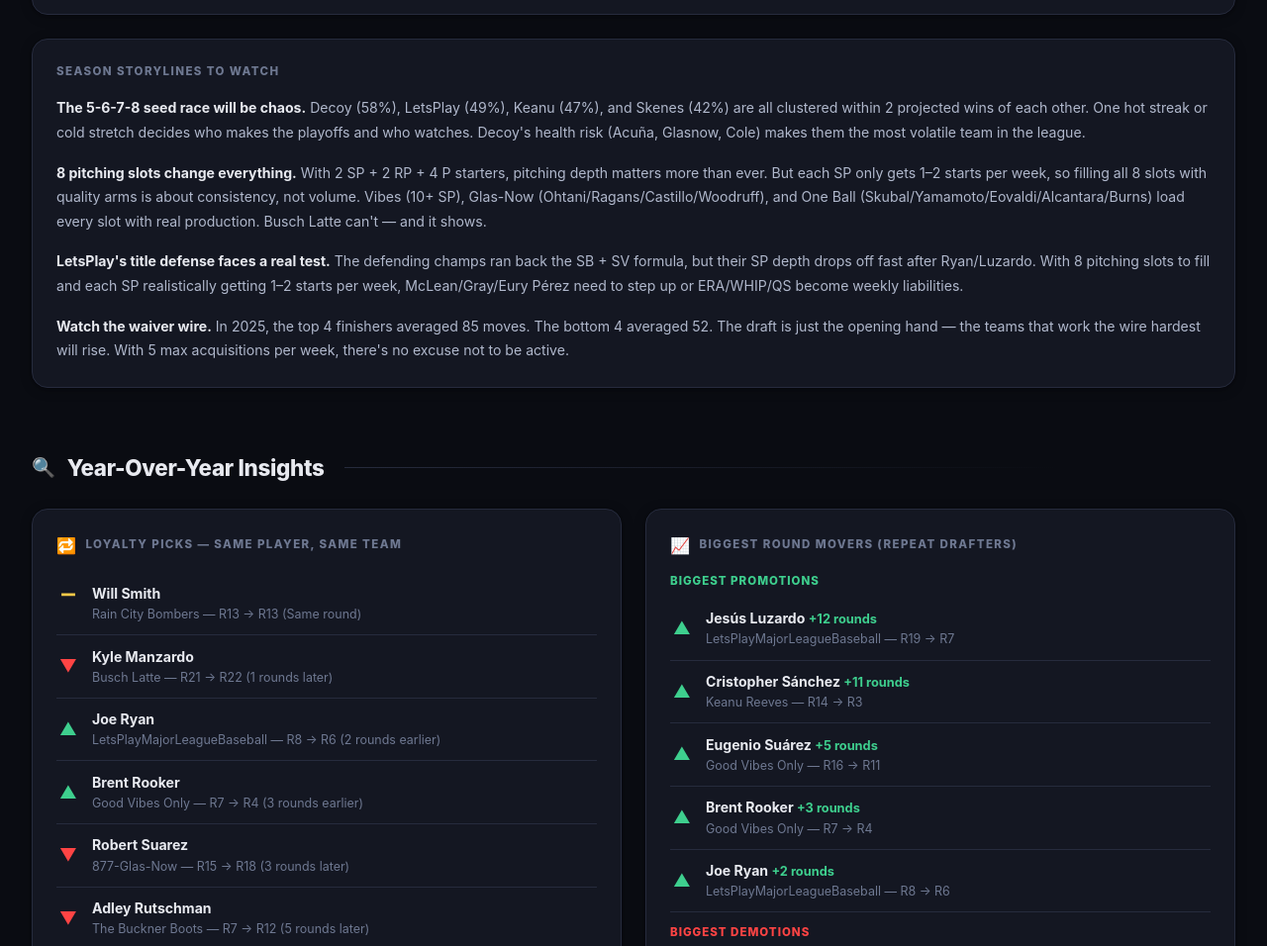
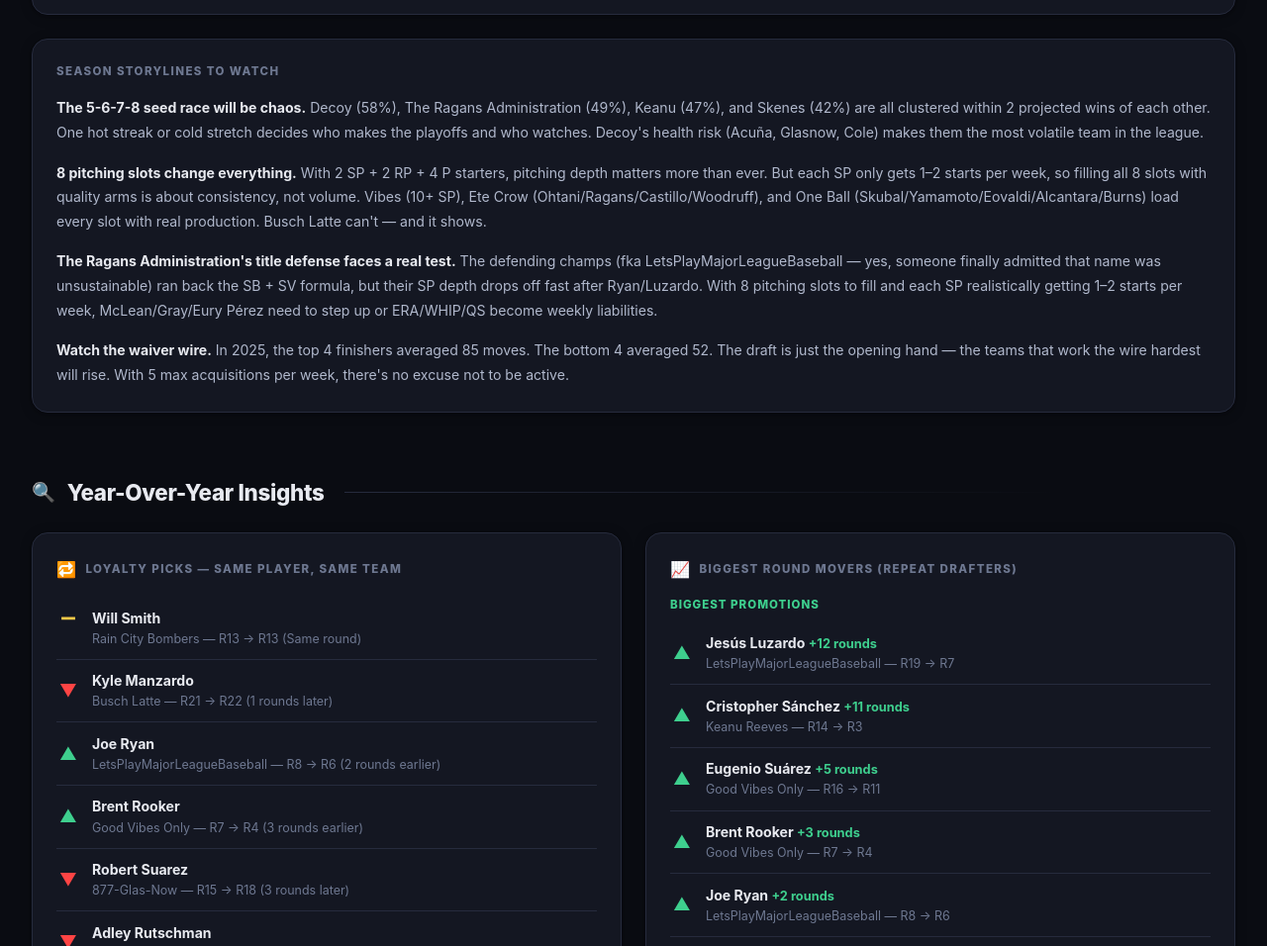
Before and after one commit to IsoscelesKr4mer/issyfantasybaseball2026, a plain HTML site: page draft.html in a window 1280 px wide. Shown: the part 5492-6448 px from the top of the page at 99% size. Drawn offline with Linux system fonts and the light colour scheme.

Commit message:
fix: update team names — draft.html

```diff
--- a/draft.html
+++ b/draft.html
@@ -149,9 +149,9 @@ if (dt) {
     <div class="card reveal">
       <div class="card-title">Season Storylines to Watch</div>
       <div class="storyline">
-        <p><strong>The 5-6-7-8 seed race will be chaos.</strong> Decoy (58%), LetsPlay (49%), Keanu (47%), and Skenes (42%) are all clustered within 2 projected wins of each other. One hot streak or cold stretch decides who makes the playoffs and who watches. Decoy's health risk (Acu&ntilde;a, Glasnow, Cole) makes them the most volatile team in the league.</p>
-        <p><strong>8 pitching slots change everything.</strong> With 2 SP + 2 RP + 4 P starters, pitching depth matters more than ever. But each SP only gets 1&ndash;2 starts per week, so filling all 8 slots with quality arms is about consistency, not volume. Vibes (10+ SP), Glas-Now (Ohtani/Ragans/Castillo/Woodruff), and One Ball (Skubal/Yamamoto/Eovaldi/Alcantara/Burns) load every slot with real production. Busch Latte can't &mdash; and it shows.</p>
-        <p><strong>LetsPlay's title defense faces a real test.</strong> The defending champs ran back the SB + SV formula, but their SP depth drops off fast after Ryan/Luzardo. With 8 pitching slots to fill and each SP realistically getting 1&ndash;2 starts per week, McLean/Gray/Eury P&eacute;rez need to step up or ERA/WHIP/QS become weekly liabilities.</p>
+        <p><strong>The 5-6-7-8 seed race will be chaos.</strong> Decoy (58%), The Ragans Administration (49%), Keanu (47%), and Skenes (42%) are all clustered within 2 projected wins of each other. One hot streak or cold stretch decides who makes the playoffs and who watches. Decoy's health risk (Acu&ntilde;a, Glasnow, Cole) makes them the most volatile team in the league.</p>
+        <p><strong>8 pitching slots change everything.</strong> With 2 SP + 2 RP + 4 P starters, pitching depth matters more than ever. But each SP only gets 1&ndash;2 starts per week, so filling all 8 slots with quality arms is about consistency, not volume. Vibes (10+ SP), Ete Crow (Ohtani/Ragans/Castillo/Woodruff), and One Ball (Skubal/Yamamoto/Eovaldi/Alcantara/Burns) load every slot with real production. Busch Latte can't &mdash; and it shows.</p>
+        <p><strong>The Ragans Administration's title defense faces a real test.</strong> The defending champs (fka LetsPlayMajorLeagueBaseball &mdash; yes, someone finally admitted that name was unsustainable) ran back the SB + SV formula, but their SP depth drops off fast after Ryan/Luzardo. With 8 pitching slots to fill and each SP realistically getting 1&ndash;2 starts per week, McLean/Gray/Eury P&eacute;rez need to step up or ERA/WHIP/QS become weekly liabilities.</p>
         <p><strong>Watch the waiver wire.</strong> In 2025, the top 4 finishers averaged 85 moves. The bottom 4 averaged 52. The draft is just the opening hand &mdash; the teams that work the wire hardest will rise. With 5 max acquisitions per week, there's no excuse not to be active.</p>
       </div>
     </div>
@@ -201,8 +201,8 @@ if (dt) {
     </h2>
     <div class="card reveal">
       <div class="narrative-text" id="narratives-text">
-        <p><strong>The Waiver Wire Wins Championships.</strong> In 2025, the top 4 finishers averaged 85 moves. The bottom 4 averaged 52. LetsPlay won with 81 moves; Rain City finished 9th with just 17. Good Vibes Only made the most moves (101) and finished 4th despite the 6th-best draft. The lesson is clear: ~30% of your Opening Day roster will be gone by June. Draft for flexibility, not perfection.</p>
-        <p><strong>The Champion's Blueprint.</strong> LetsPlay won 2025 by pairing Elly De La Cruz's SB dominance with 3 closers and aggressive waiver activity. In 2026, they doubled down &mdash; drafting Elly again at pick 4, loading up on 3 closers (Iglesias, Est&eacute;vez, Hader), and adding the same Joe Ryan and Luzardo they rode in 2025. This is a team that knows its identity.</p>
+        <p><strong>The Waiver Wire Wins Championships.</strong> In 2025, the top 4 finishers averaged 85 moves. The bottom 4 averaged 52. The Ragans Administration won with 81 moves; Rain City finished 9th with just 17. Good Vibes Only made the most moves (101) and finished 4th despite the 6th-best draft. The lesson is clear: ~30% of your Opening Day roster will be gone by June. Draft for flexibility, not perfection.</p>
+        <p><strong>The Champion's Blueprint.</strong> The Ragans Administration won 2025 by pairing Elly De La Cruz's SB dominance with 3 closers and aggressive waiver activity. In 2026, they doubled down &mdash; drafting Elly again at pick 4, loading up on 3 closers (Iglesias, Est&eacute;vez, Hader), and adding the same Joe Ryan and Luzardo they rode in 2025. This is a team that knows its identity.</p>
         <p><strong>One Ball's Model Season.</strong> Picked 8th in 2025 (same slot as Buckner Boots in 2026). Took Elly De La Cruz, paired with Mookie Betts and Devers, and rode waiver activity (63 moves) to 2nd place at 117-76-17. The 2026 Buckner Boots studied this blueprint &mdash; elite batter at #8 (Tucker), OBP depth, and pitching volume over aces.</p>
       </div>
     </div>
```
